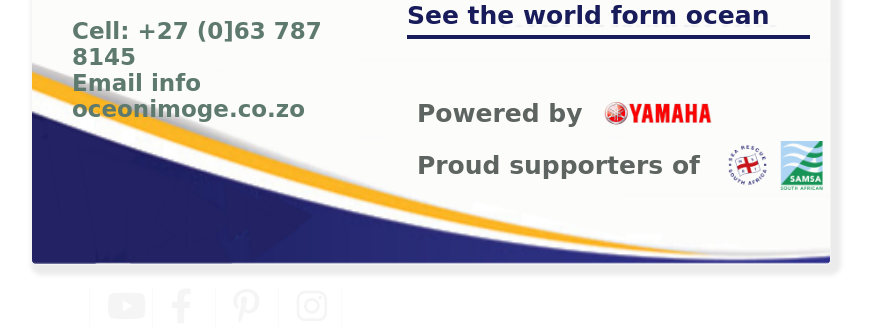
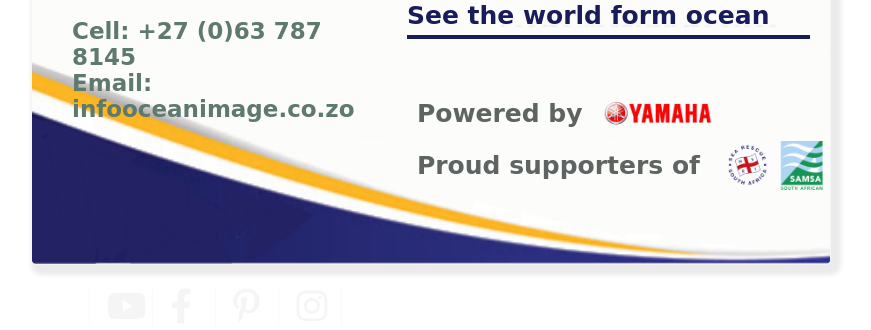
Before and after one commit to marufhero420/Natasa, a plain HTML site: page index.html in a window 1280 px wide. Shown: the part 235-565 px from the top of the page, without its empty margins (239-1110 px from the left). Drawn offline with Linux system fonts and the light colour scheme; some icons are missing; a web font is replaced by a local one.

Commit message:
correction this page

```diff
--- a/index.html
+++ b/index.html
@@ -117,8 +117,8 @@ video{
                         <h2 class="first-second"> Ocean Image Boating Team</h2>
                     </div>
                     <div class="middle">
-                        <h2 class="second1-head">Cell: +27 (0]63 787 8145</h2>
-                        <h2 class="second-second">Email info oceonimoge.co.zo</h2>
+                        <h2 class="second1-head">Cell: +27 (0)63 787 8145</h2>
+                        <h2 class="second-second">Email: infooceanimage.co.zo</h2>
                     </div>
 
 
```
Also changed, not shown: images/603009bd-bbc9-47a2-b04a-316714b03a75.jpg (deleted), images/Untitled design(19).png (deleted), images/africa.png (deleted), images/south.png (deleted), style.css (deleted), 1 other file.
